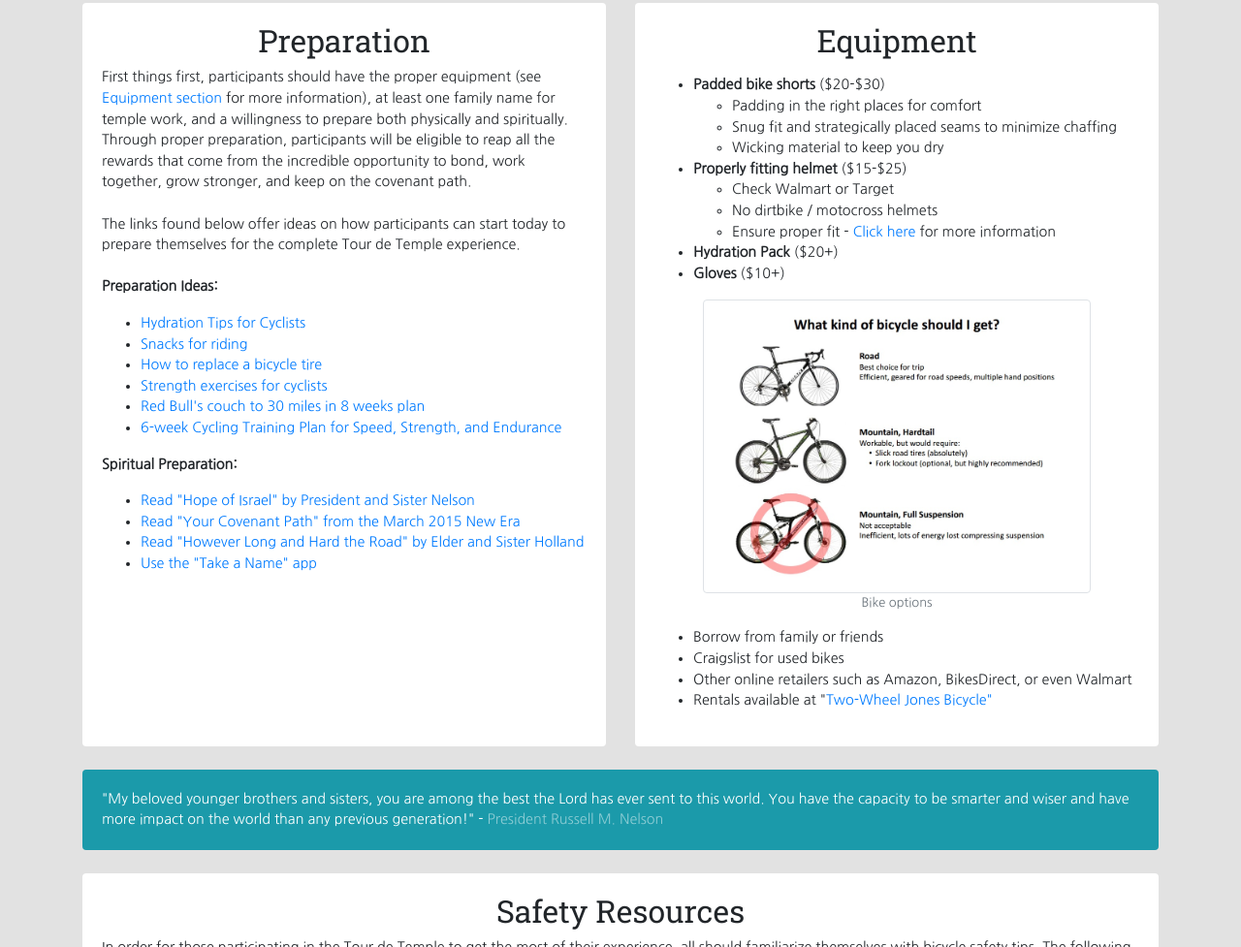
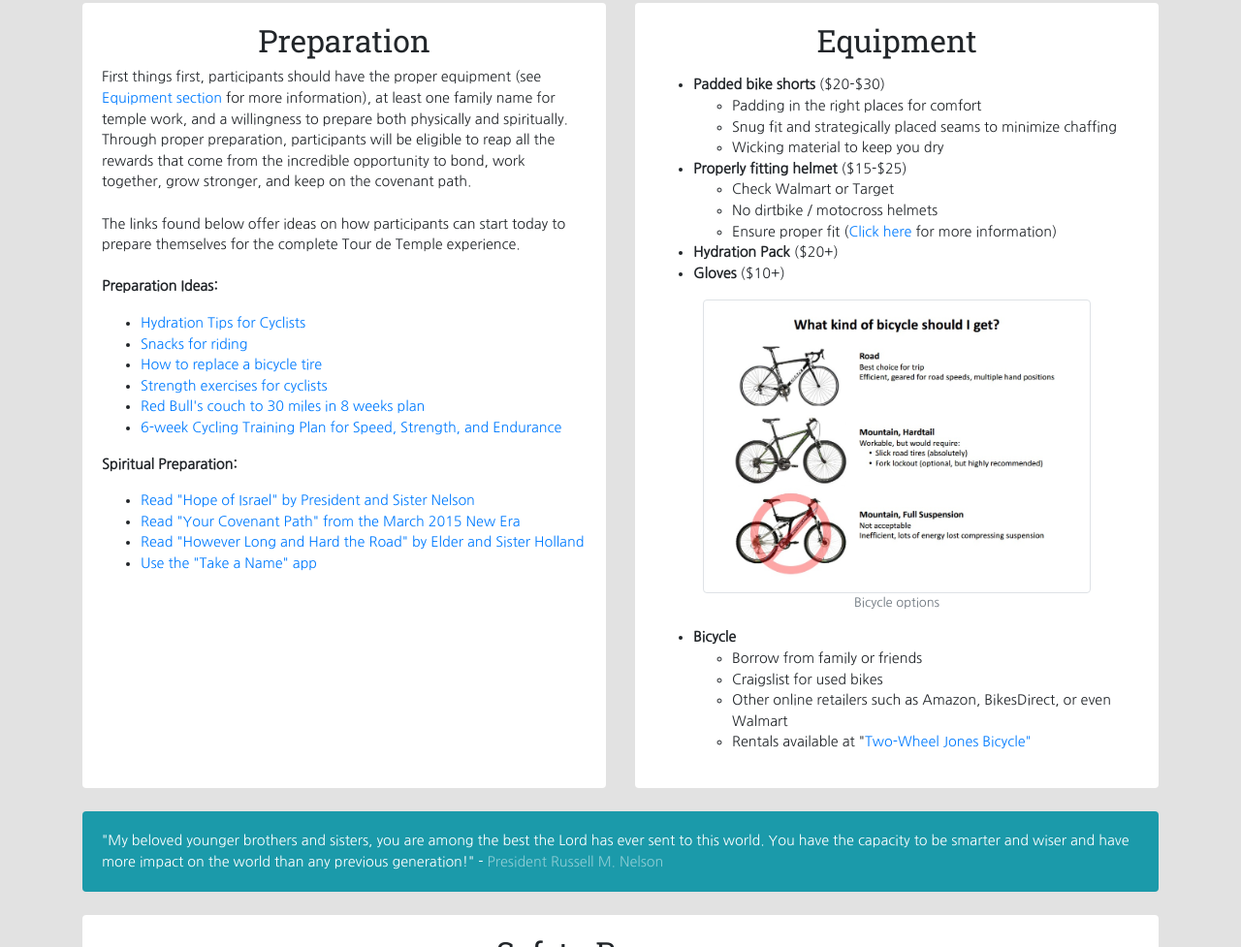
Before and after one commit to tourdetemple2018/tourdetemple2018.github.io, a website: page prepare.html in a window 1280 px wide. Shown: the part 588-1565 px from the top of the page at 97% size. Drawn offline with Linux system fonts and the light colour scheme.

Commit message:
Minor typo corrected, clearer format for equipment

```diff
--- a/prepare.html
+++ b/prepare.html
@@ -118,20 +118,23 @@
 							<ul>
 									<li>Check Walmart or Target</li>
 									<li>No dirtbike / motocross helmets</li>
-									<li>Ensure proper fit - <a href="https://www.rei.com/learn/expert-advice/bicycle-helmet.html">Click here</a> for more information</li>
+									<li>Ensure proper fit (<a href="https://www.rei.com/learn/expert-advice/bicycle-helmet.html">Click here</a> for more information)</li>
 							</ul>
 							<li><strong>Hydration Pack</strong> ($20+)</li>
 							<li><strong>Gloves</strong> ($10+)</li>
 						</ul>
 					</p>
 						<a href="img/equip-1.jpg"><img src="img/equip-1.jpg" alt="Right kind of bike" class="img-thumbnail" style="width: 80%;"></a>
-						<figcaption class="figure-caption text-center">Bike options</figcaption>
+						<figcaption class="figure-caption text-center">Bicycle options</figcaption>
 					<p>
 						<ul>
+							<li><strong>Bicycle</strong></li>
+							<ul>
 							<li>Borrow from family or friends</li>
 							<li>Craigslist for used bikes</li>
 							<li>Other online retailers such as Amazon, BikesDirect, or even Walmart</li>
 							<li>Rentals available at "<a href="https://www.twowheeljones.com/">Two-Wheel Jones Bicycle"</a></li>
+						</ul>
 						</ul>
 					</p>
 					</div>
```
